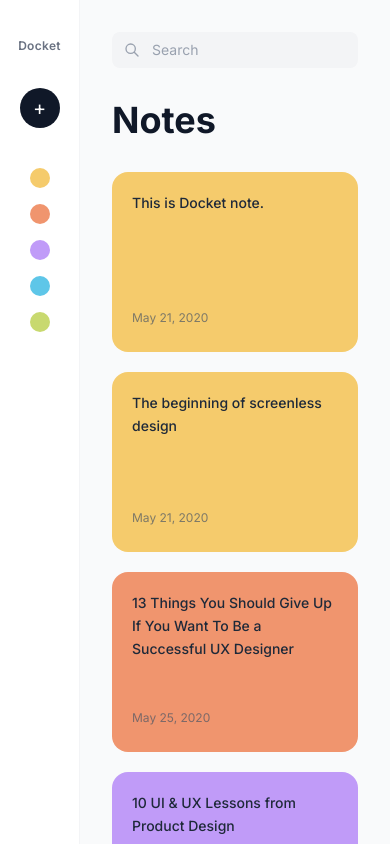
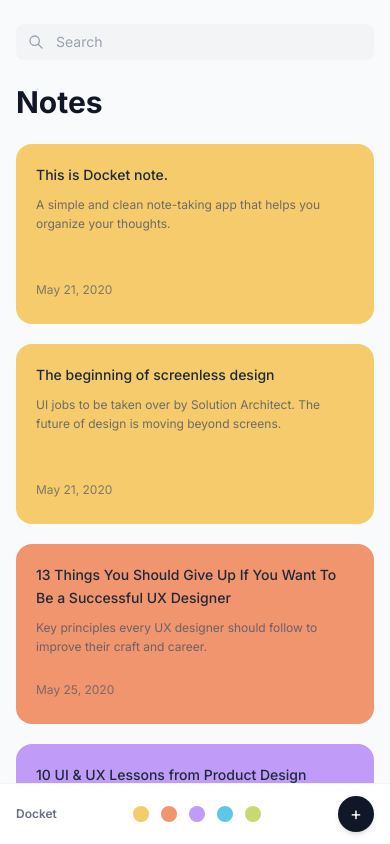
Before and after one commit to viktoralyoshin/notes, a React (Vite) app in the folder notes-front/: page / in a window 390 px wide. Shown: the top 844 px of the page. Built offline with nearby package versions, Linux system fonts and the light colour scheme.

Commit message:
polish: add animations, responsive mobile layout, Escape to close modal, cleanup unused hook

```diff
--- a/notes-front/src/components/Layout/Layout.tsx
+++ b/notes-front/src/components/Layout/Layout.tsx
@@ -12,14 +12,14 @@ export default function Layout({ children, onAddNote }: LayoutProps) {
     <div className="flex min-h-screen bg-gray-50">
       <Sidebar onAddNote={onAddNote} />
 
-      <main className="flex-1 px-8 py-8">
+      <main className="flex-1 px-4 md:px-8 py-6 md:py-8 pb-20 md:pb-8">
         {/* Header */}
-        <div className="flex items-center justify-between mb-8">
+        <div className="flex items-center justify-between mb-6 md:mb-8">
           <SearchBar />
         </div>
 
         {/* Title */}
-        <h1 className="text-4xl font-bold text-gray-900 mb-8">Notes</h1>
+        <h1 className="text-3xl md:text-4xl font-bold text-gray-900 mb-6 md:mb-8">Notes</h1>
 
         {/* Content */}
         {children}
--- a/notes-front/src/components/NoteCard/NoteCard.tsx
+++ b/notes-front/src/components/NoteCard/NoteCard.tsx
@@ -3,6 +3,7 @@ import { NOTE_COLORS } from '../../types'
 
 interface NoteCardProps {
   note: Note
+  index: number
   onEdit: (note: Note) => void
   onDelete: (id: string) => void
 }
@@ -16,10 +17,11 @@ function formatDate(dateStr: string): string {
   })
 }
 
-export default function NoteCard({ note, onEdit, onDelete }: NoteCardProps) {
+export default function NoteCard({ note, index, onEdit, onDelete }: NoteCardProps) {
   return (
     <div
-      className={`${NOTE_COLORS[note.color].bg} rounded-2xl p-5 min-h-[180px] flex flex-col justify-between relative group transition-transform hover:scale-[1.02] cursor-pointer`}
+      className={`note-card ${NOTE_COLORS[note.color].bg} rounded-2xl p-5 min-h-[180px] flex flex-col justify-between relative group transition-all duration-200 hover:scale-[1.02] hover:shadow-lg cursor-pointer`}
+      style={{ animationDelay: `${index * 50}ms` }}
       onClick={() => onEdit(note)}
     >
       {/* Content */}
@@ -27,13 +29,18 @@ export default function NoteCard({ note, onEdit, onDelete }: NoteCardProps) {
         <p className="text-gray-800 font-medium text-sm leading-relaxed line-clamp-6">
           {note.title}
         </p>
+        {note.content && (
+          <p className="text-gray-600/80 text-xs mt-2 leading-relaxed line-clamp-3">
+            {note.content}
+          </p>
+        )}
       </div>
 
       {/* Footer */}
       <div className="flex items-center justify-between mt-4">
         <span className="text-xs text-gray-600/70">{formatDate(note.createdAt)}</span>
 
-        <div className="flex gap-2 opacity-0 group-hover:opacity-100 transition-opacity">
+        <div className="flex gap-2 opacity-0 group-hover:opacity-100 transition-opacity duration-200">
           {/* Edit button */}
           <button
             onClick={(e) => {
--- a/notes-front/src/components/NoteEditor/NoteEditor.tsx
+++ b/notes-front/src/components/NoteEditor/NoteEditor.tsx
@@ -28,6 +28,16 @@ export default function NoteEditor({ note, isOpen, onClose, onSave }: NoteEditor
     }
   }, [note, isOpen])
 
+  // Close on Escape
+  useEffect(() => {
+    if (!isOpen) return
+    const handleKeyDown = (e: KeyboardEvent) => {
+      if (e.key === 'Escape') onClose()
+    }
+    document.addEventListener('keydown', handleKeyDown)
+    return () => document.removeEventListener('keydown', handleKeyDown)
+  }, [isOpen, onClose])
+
   if (!isOpen) return null
 
   const handleSave = () => {
@@ -44,10 +54,10 @@ export default function NoteEditor({ note, isOpen, onClose, onSave }: NoteEditor
 
   return (
     <div
-      className="fixed inset-0 z-50 flex items-center justify-center bg-black/40 backdrop-blur-sm"
+      className="fixed inset-0 z-50 flex items-center justify-center bg-black/40 backdrop-blur-sm animate-fade-in"
       onClick={handleBackdropClick}
     >
-      <div className={`${NOTE_COLORS[color].bg} rounded-2xl p-6 w-full max-w-lg mx-4 shadow-xl`}>
+      <div className={`${NOTE_COLORS[color].bg} rounded-2xl p-6 w-full max-w-lg mx-4 shadow-xl animate-modal-in transition-colors duration-300`}>
         {/* Header */}
         <div className="flex items-center justify-between mb-4">
           <h2 className="text-lg font-semibold text-gray-800">
--- a/notes-front/src/components/NoteGrid/NoteGrid.tsx
+++ b/notes-front/src/components/NoteGrid/NoteGrid.tsx
@@ -10,7 +10,7 @@ interface NoteGridProps {
 export default function NoteGrid({ notes, onEdit, onDelete }: NoteGridProps) {
   if (notes.length === 0) {
     return (
-      <div className="flex flex-col items-center justify-center py-20 text-gray-400">
+      <div className="flex flex-col items-center justify-center py-20 text-gray-400 animate-fade-in">
         <svg className="w-16 h-16 mb-4" fill="none" stroke="currentColor" viewBox="0 0 24 24">
           <path
             strokeLinecap="round"
@@ -27,10 +27,11 @@ export default function NoteGrid({ notes, onEdit, onDelete }: NoteGridProps) {
 
   return (
     <div className="grid grid-cols-1 sm:grid-cols-2 lg:grid-cols-3 xl:grid-cols-4 gap-5">
-      {notes.map((note) => (
+      {notes.map((note, index) => (
         <NoteCard
           key={note.id}
           note={note}
+          index={index}
           onEdit={onEdit}
           onDelete={onDelete}
         />
--- a/notes-front/src/components/Sidebar/Sidebar.tsx
+++ b/notes-front/src/components/Sidebar/Sidebar.tsx
@@ -18,7 +18,9 @@ export default function Sidebar({ onAddNote }: SidebarProps) {
   }
 
   return (
-    <aside className="flex flex-col items-center gap-6 py-8 px-4 w-20 min-h-screen bg-white border-r border-gray-100">
+    <>
+      {/* Desktop sidebar */}
+      <aside className="hidden md:flex flex-col items-center gap-6 py-8 px-4 w-20 min-h-screen bg-white border-r border-gray-100 shrink-0">
         {/* Logo */}
         <div className="mb-2">
           <span className="text-xs font-semibold text-gray-500 tracking-wide">Docket</span>
@@ -27,7 +29,7 @@ export default function Sidebar({ onAddNote }: SidebarProps) {
         {/* Add button */}
         <button
           onClick={onAddNote}
-        className="w-10 h-10 rounded-full bg-gray-900 text-white flex items-center justify-center text-xl hover:bg-gray-700 transition-colors cursor-pointer"
+          className="w-10 h-10 rounded-full bg-gray-900 text-white flex items-center justify-center text-xl hover:bg-gray-700 transition-colors cursor-pointer shadow-md"
           aria-label="Add note"
         >
           +
@@ -49,5 +51,34 @@ export default function Sidebar({ onAddNote }: SidebarProps) {
           ))}
         </div>
       </aside>
+
+      {/* Mobile bottom bar */}
+      <div className="md:hidden fixed bottom-0 left-0 right-0 z-40 bg-white border-t border-gray-100 px-4 py-3 flex items-center justify-between">
+        <span className="text-xs font-semibold text-gray-500">Docket</span>
+
+        <div className="flex items-center gap-3">
+          {colorOrder.map((color) => (
+            <button
+              key={color}
+              onClick={() => handleColorClick(color)}
+              className={`w-4 h-4 rounded-full ${NOTE_COLORS[color].dot} transition-all cursor-pointer ${
+                state.activeColor === color
+                  ? 'ring-2 ring-offset-1 ring-gray-400 scale-110'
+                  : ''
+              }`}
+              aria-label={`Filter by ${NOTE_COLORS[color].label}`}
+            />
+          ))}
+        </div>
+
+        <button
+          onClick={onAddNote}
+          className="w-9 h-9 rounded-full bg-gray-900 text-white flex items-center justify-center text-lg hover:bg-gray-700 transition-colors cursor-pointer shadow-md"
+          aria-label="Add note"
+        >
+          +
+        </button>
+      </div>
+    </>
   )
 }
--- a/notes-front/src/hooks/useNoteActions.ts
+++ /dev/null
@@ -1,49 +0,0 @@
-import { useNotes } from '../store/notesContext'
-import type { NoteColor } from '../types'
-
-export function useNoteActions() {
-  const { state, dispatch } = useNotes()
-
-  const addNote = (title: string, content: string, color: NoteColor) => {
-    const now = new Date().toISOString().split('T')[0]
-    dispatch({
-      type: 'ADD_NOTE',
-      payload: {
-        id: crypto.randomUUID(),
-        title,
-        content,
-        color,
-        createdAt: now,
-        updatedAt: now,
-      },
-    })
-  }
-
-  const updateNote = (id: string, updates: { title?: string; content?: string; color?: NoteColor }) => {
-    const existing = state.notes.find((n) => n.id === id)
-    if (!existing) return
-
-    dispatch({
-      type: 'UPDATE_NOTE',
-      payload: {
-        ...existing,
-        ...updates,
-        updatedAt: new Date().toISOString().split('T')[0],
-      },
-    })
-  }
-
-  const deleteNote = (id: string) => {
-    dispatch({ type: 'DELETE_NOTE', payload: id })
-  }
-
-  const setSearchQuery = (query: string) => {
-    dispatch({ type: 'SET_SEARCH_QUERY', payload: query })
-  }
-
-  const setActiveColor = (color: NoteColor | null) => {
-    dispatch({ type: 'SET_ACTIVE_COLOR', payload: color })
-  }
-
-  return { addNote, updateNote, deleteNote, setSearchQuery, setActiveColor }
-}
--- a/notes-front/src/index.css
+++ b/notes-front/src/index.css
@@ -16,3 +16,58 @@ body {
   background-color: #fafafa;
   color: #1a1a1a;
 }
+
+/* Animations */
+@keyframes fadeIn {
+  from {
+    opacity: 0;
+    transform: translateY(8px);
+  }
+  to {
+    opacity: 1;
+    transform: translateY(0);
+  }
+}
+
+@keyframes modalIn {
+  from {
+    opacity: 0;
+    transform: scale(0.95);
+  }
+  to {
+    opacity: 1;
+    transform: scale(1);
+  }
+}
+
+.animate-fade-in {
+  animation: fadeIn 0.3s ease-out forwards;
+}
+
+.animate-modal-in {
+  animation: modalIn 0.2s ease-out forwards;
+}
+
+/* Staggered card animation */
+.note-card {
+  animation: fadeIn 0.3s ease-out forwards;
+  opacity: 0;
+}
+
+/* Scrollbar styling */
+::-webkit-scrollbar {
+  width: 6px;
+}
+
+::-webkit-scrollbar-track {
+  background: transparent;
+}
+
+::-webkit-scrollbar-thumb {
+  background: #d1d5db;
+  border-radius: 3px;
+}
+
+::-webkit-scrollbar-thumb:hover {
+  background: #9ca3af;
+}
```
Lines whose indentation alone changed are shown as unchanged.
